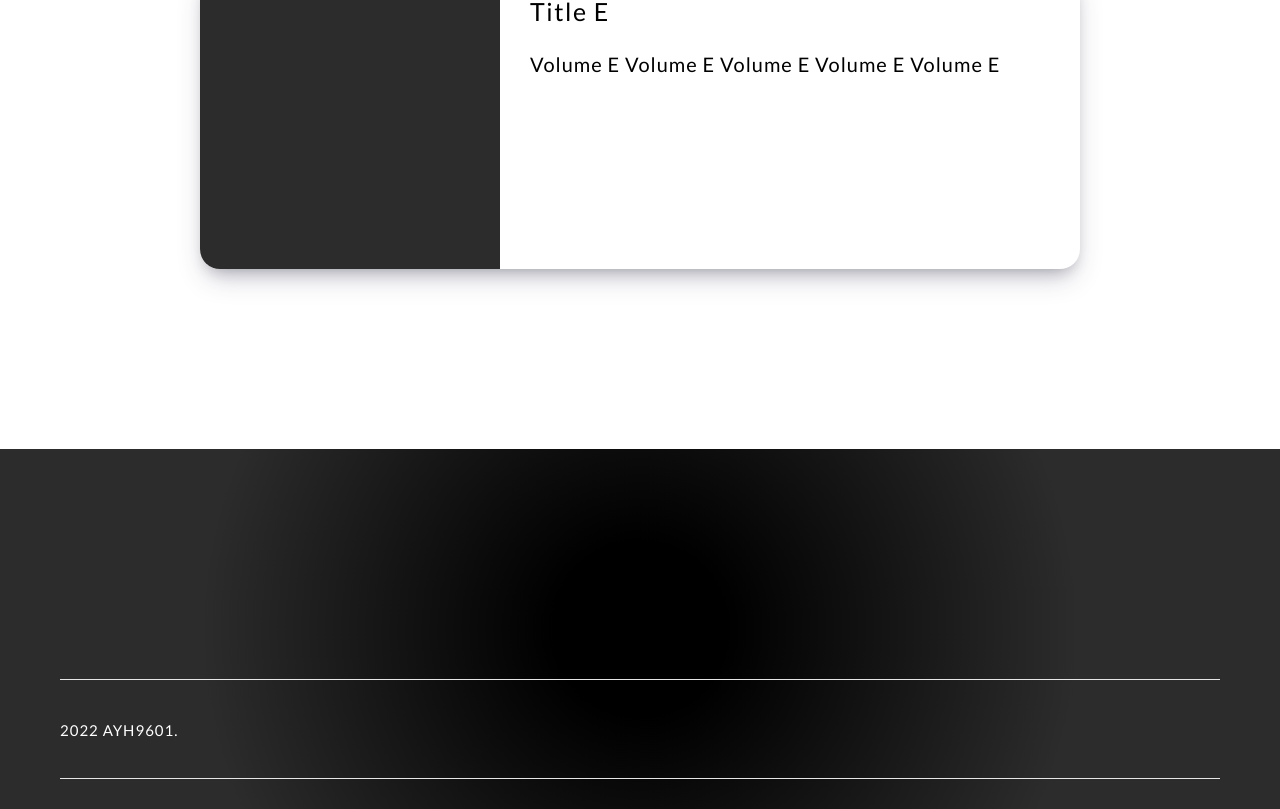
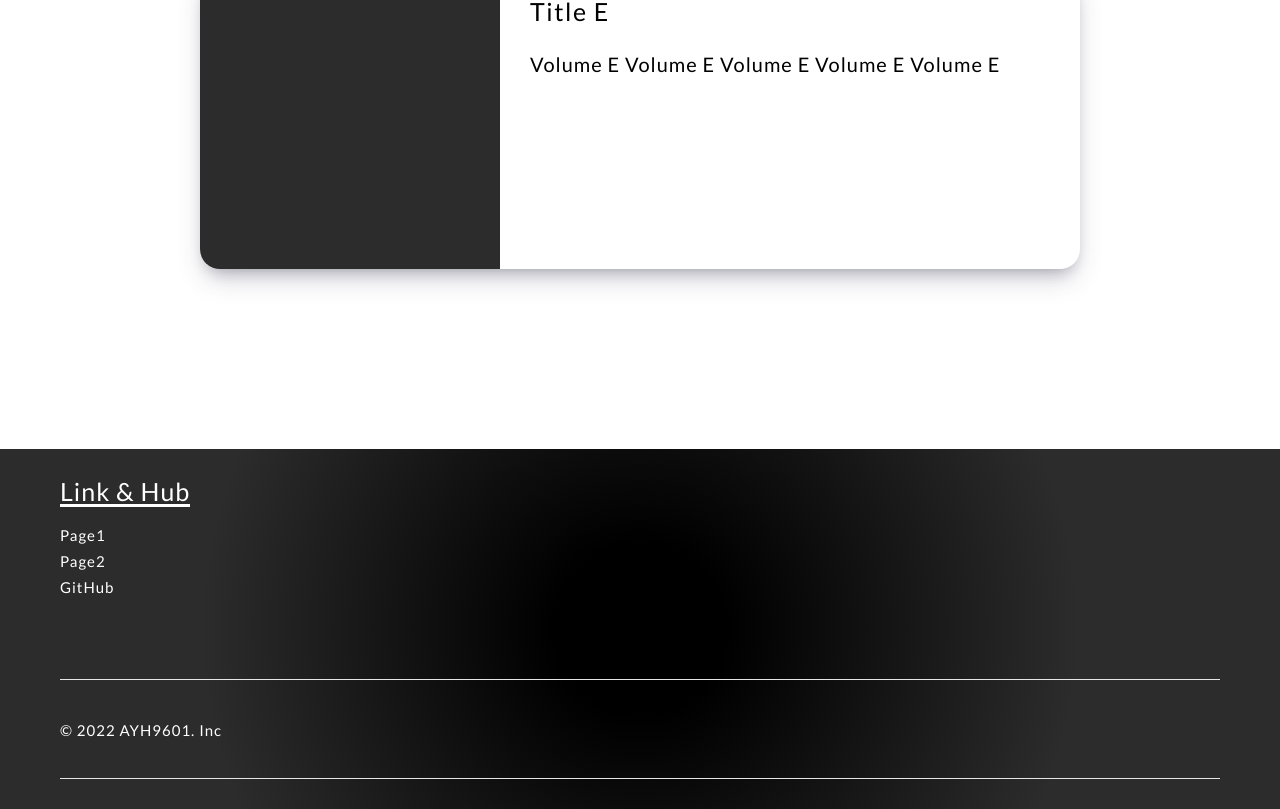
Before and after one commit to AYH9601/Player_Search, a React (Create React App) app: page / in a window 1280 px wide. Shown: the part 2788-3597 px from the top of the page. Built offline with nearby package versions, Linux system fonts and the light colour scheme.

Commit message:
stage 13

```diff
--- a/src/App.js
+++ b/src/App.js
@@ -9,6 +9,8 @@ function App() {
       <BrowserRouter>
         <Routes>
           <Route path="/" element={<Page1 />} />
+          <Route path="Page1" element={<Page1 />} />
+
           <Route path="Page2" element={<Page2 />} />
         </Routes>
       </BrowserRouter>
--- a/src/components/Page1Part/Page1Footer.js
+++ b/src/components/Page1Part/Page1Footer.js
@@ -1,11 +1,19 @@
 import styled from "styled-components";
+import { Link } from "react-router-dom";
 
 function Page1Footer() {
     return (
         <Page1FooterCSS>
-            <div className="footerTop"></div>
+            <div className="footerTop">
+                <h3>Link & Hub</h3>
+                <ul>
+                    <li><Link to="/Page1" className="linkA">Page1</Link></li><br/>
+                    <li><a href="/Page2">Page2</a></li><br/>
+                    <li><a href="https://github.com/AYH9601" target="_blank">GitHub</a></li>
+                </ul>
+            </div>
             <div className="footerBot">
-                <p className="footerPL">2022 AYH9601.</p>
+                <p className="footerPL">&copy; 2022 AYH9601. Inc</p>
             </div>
         </Page1FooterCSS>
     )
@@ -20,6 +28,33 @@ padding: 30px 60px 30px 60px;
     background: radial-gradient(circle, rgba(0,0,0,1) 0%, rgba(0,0,0,1) 13%, rgba(44,44,44,1) 66%);    .footerTop {
     height: 200px;
     }
+    .footerTop {
+        h3 {
+            display: inline-block;
+            border-bottom: 3px solid #fff;
+            font: 25px/1 "Lato";
+            color: #fff;
+            letter-spacing: 1px;
+            margin-bottom: 20px;
+        }
+        li {
+            display: inline-block;
+            margin-bottom: 10px;
+            transition: 0.15s;
+
+            &:hover {
+                transition: 0.15s;
+                border-right: 10px solid #fff;
+                transform: translateX(-10px);
+            }
+        }
+        .linkA, a {
+            display: block;
+            font: 15px/1 "Lato";
+            color: #fff;
+            letter-spacing: 1px;
+        }
+    }
     .footerBot {
         height: 100px;
         border-top: 1px solid rgb(230,230,230);
--- a/src/components/Page2.js
+++ b/src/components/Page2.js
@@ -1,6 +1,6 @@
-import Contents from "./Page2Contents";
-import Footer from "./Page2Footer";
-import Header from "./Page2Header";
+import Contents from "./Page2Part/Page2Contents";
+import Footer from "./Page2Part/Page2Footer";
+import Header from "./Page2Part/Page2Header";
 
 function Page2() {
     return (
--- a/src/components/Page2Contents.js
+++ b/src/components/Page2Part/Page2Contents.js
@@ -132,7 +132,8 @@ const ContentsMainBox = styled.div`
         /* height: 450px; */
         // 분해 조립을 너무 마구잡이로 해놔서 실패함. 적당한 수준을 유지하며 짜야함.
         height: ${props=>props.log ? "450px" : "380px"};
-        background-color: royalblue;
+        background-color: #2C2C2C;
+        border-radius: 30px;
     }
     .boxTag {
         margin-bottom: 10px;
@@ -170,10 +171,11 @@ const ContentsSubDiv = styled.div`
             width: 100%;
             height: 500px;
             /* background-color: crimson; */
-            background-color: ${props=>props.lots ? "royalblue" : "blue"};
+            background-color: ${props=>props.lots ? "#2C2C2C" : "blue"};
             text-align: center;
             font: bold 20px/500px "Lato";
             color: #fff;
+            border-radius: 30px;
         }
     }
 `;
--- a/src/components/Page2Header.js
+++ b/src/components/Page2Part/Page2Header.js
@@ -21,7 +21,7 @@ const HeaderMain = styled.header`
     width: 100%;
     height: 100vh;
     line-height: 100vh;
-    background-color: beige;
+    background-color: #2C2C2C;
     overflow: hidden;
     position: relative;
 
```
Also changed, not shown: src/components/Page2Part/Page2Footer.js (renamed from src/components/Page2Footer.js).
